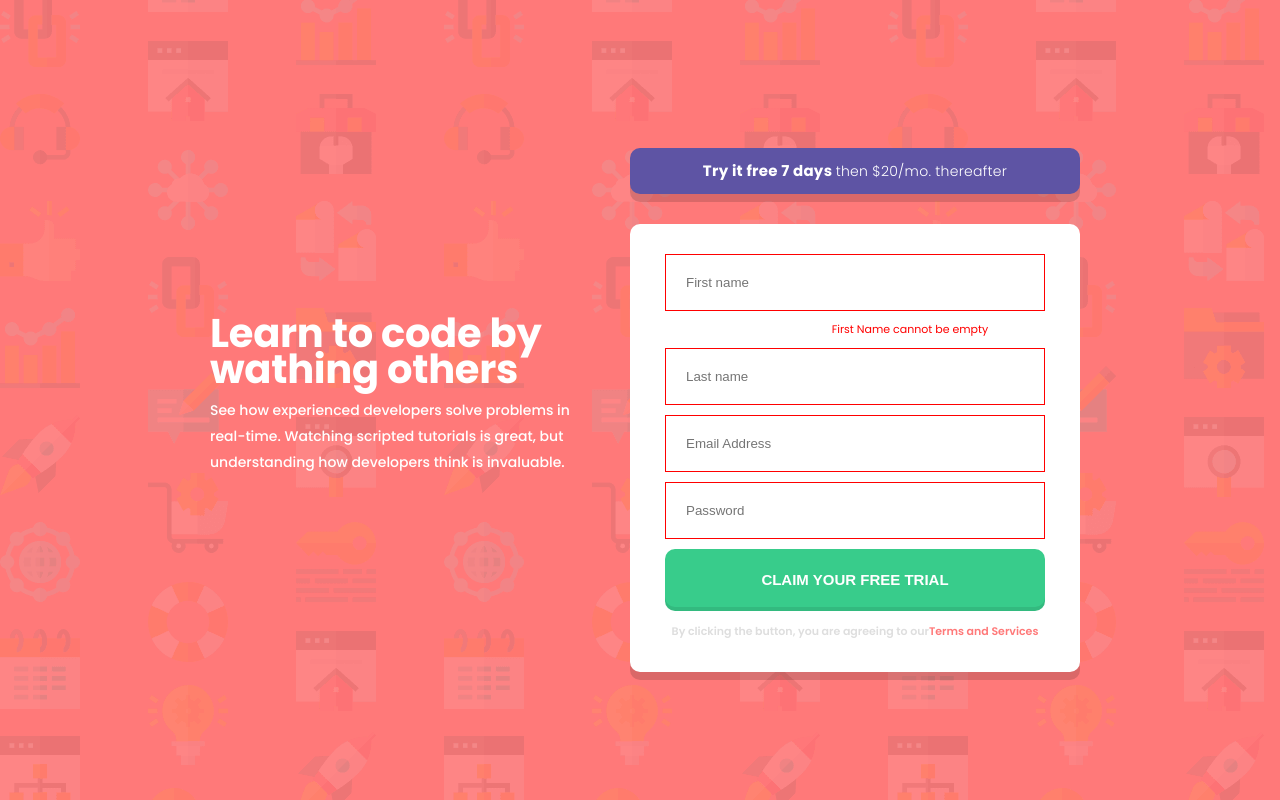
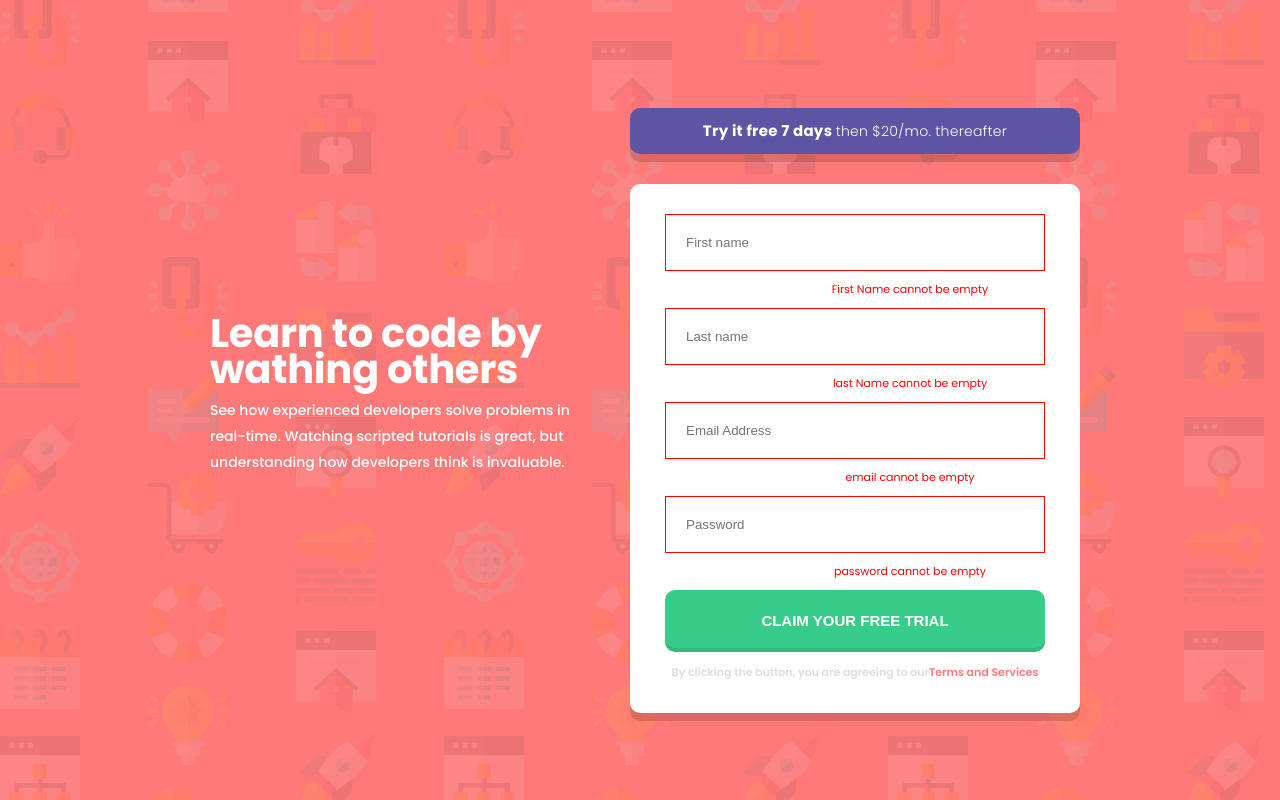
Before and after one commit to aniabaishvili/intro-component-with-sign-up-form, a React (Vite) app: page / in a window 1280 px wide. Both pictures are taken after a click on the button "CLAIM YOUR FREE TRIAL". Built offline with nearby package versions, Linux system fonts and the light colour scheme.

Commit message:
add rest of the error messages

```diff
--- a/src/components/SignUp.jsx
+++ b/src/components/SignUp.jsx
@@ -54,16 +54,23 @@ export default function SignUp() {
           onChange={(event) => setLastName(event.target.value)}
           error={lastNameError}
         />
+        {lastNameError && (
+          <ErrorMessage> last Name cannot be empty</ErrorMessage>
+        )}
         <Input
           placeholder="Email Address"
           onChange={(event) => setEmailError(event.target.value)}
           error={emailError}
         />
+        {emailError && <ErrorMessage> email cannot be empty</ErrorMessage>}
         <Input
           placeholder="Password"
           onChange={(event) => setPasswordError(event.target.value)}
           error={passwordError}
         />
+        {passwordError && (
+          <ErrorMessage> password cannot be empty</ErrorMessage>
+        )}
         <Button onClick={handleSubmit}>CLAIM YOUR FREE TRIAL</Button>
         <Footer>
           By clicking the button, you are agreeing to our
```
